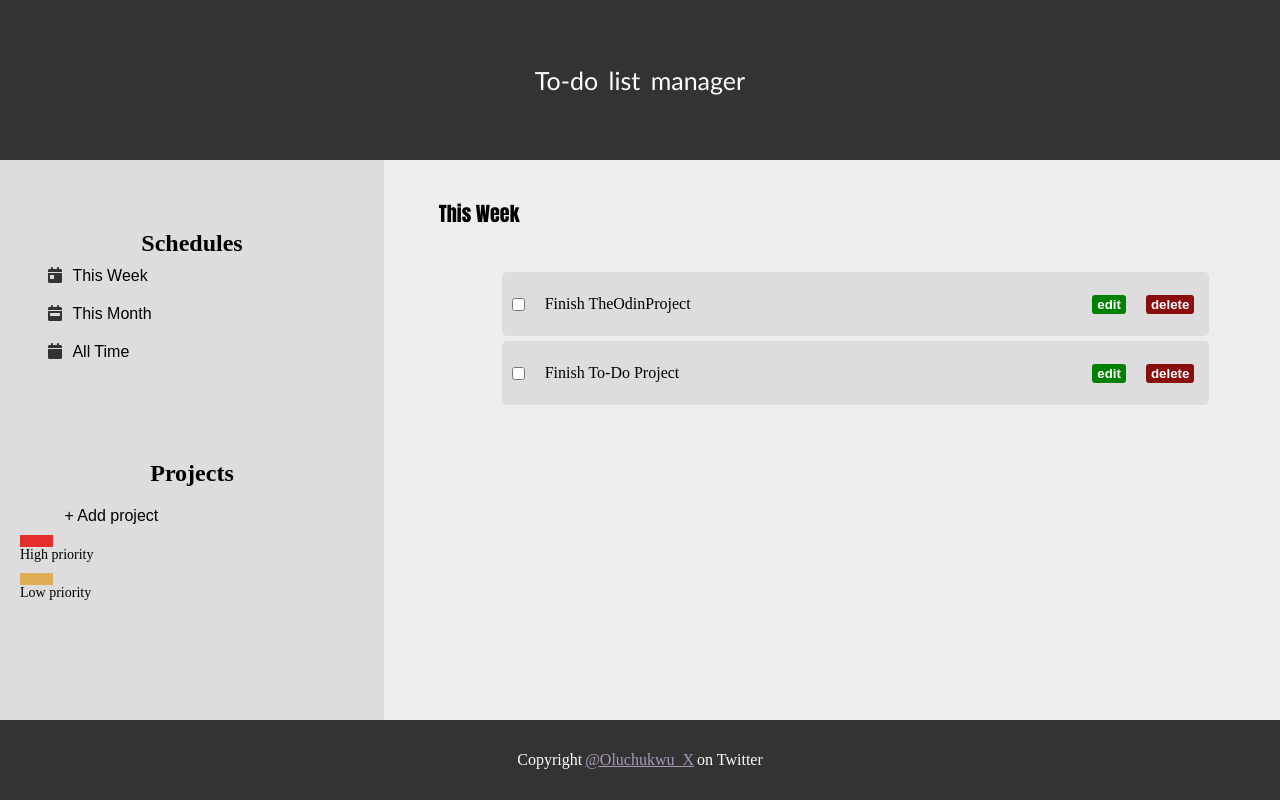
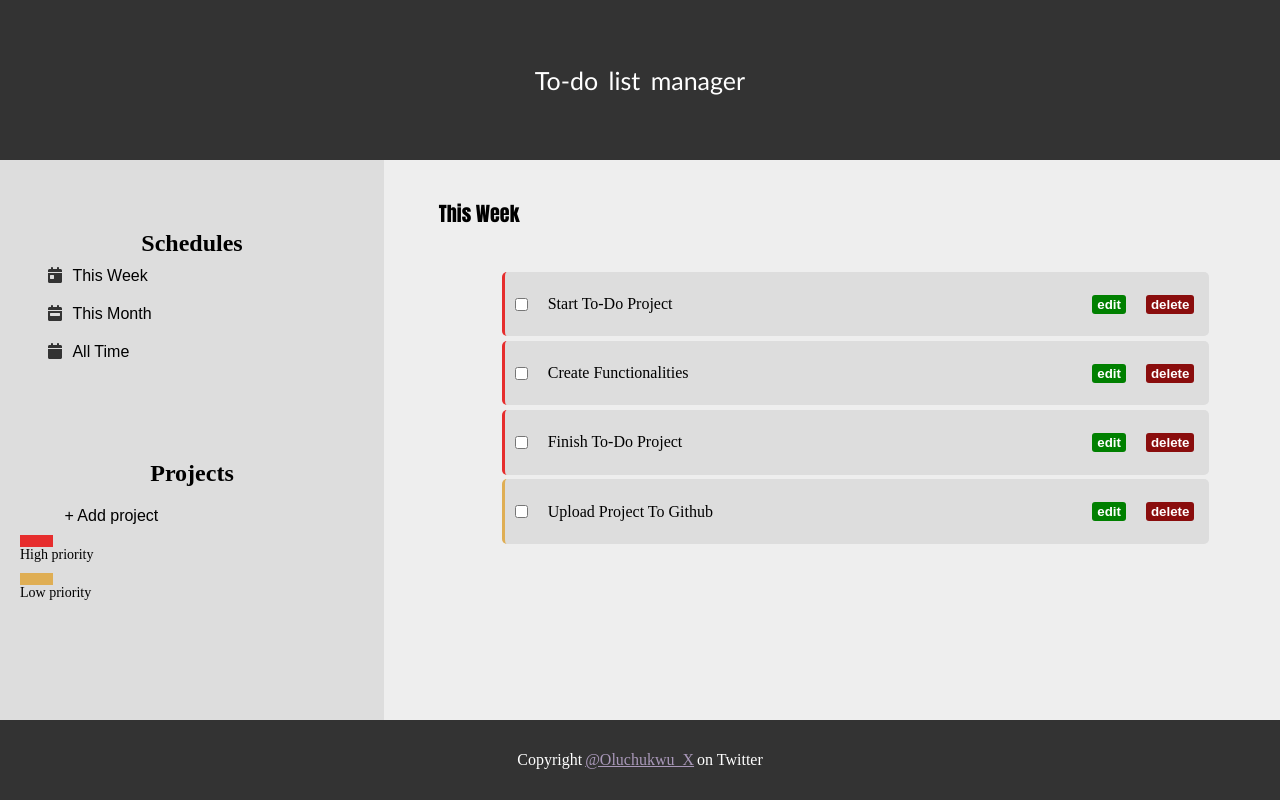
Before and after one commit to OluchukwuDivine/todo-list, a website built with webpack: page dist/index.html in a window 1280 px wide. Built offline with nearby package versions, Linux system fonts and the light colour scheme.

Commit message:
building functionalities

```diff
--- a/dist/index.html
+++ b/dist/index.html
@@ -55,16 +55,30 @@
                 <p id="project-heading">This Week
                 </p>
 
-                <div class="projects">
+                <div class="projects high-priority">
                     <input type="checkbox" name="checkbox" class="checkbox">
-                    <p id="project-title">Finish TheOdinProject</p>
+                    <p id="project-title">start to-do project</p>
                     <p class="project-date"></p>
                     <button class="project-btns edit-btn btn-edit">edit</button>
                     <button class="project-btns delete-btn btn-delete">delete</button>
                 </div>
-                <div class="projects">
+                <div class="projects high-priority">
+                    <input type="checkbox" name="checkbox" class="checkbox">
+                    <p id="project-title">create functionalities</p>
+                    <p class="project-date"></p>
+                    <button class="project-btns edit-btn btn-edit">edit</button>
+                    <button class="project-btns delete-btn btn-delete">delete</button>
+                </div>
+                <div class="projects high-priority">
                     <input type="checkbox" name="checkbox" class="checkbox">
                     <p id="project-title">Finish To-do Project</p>
+                    <p class="project-date"></p>
+                    <button class="project-btns edit-btn btn-edit">edit</button>
+                    <button class="project-btns delete-btn btn-delete">delete</button>
+                </div>
+                <div class="projects low-priority">
+                    <input type="checkbox" name="checkbox" class="checkbox">
+                    <p id="project-title">upload project to github</p>
                     <p class="project-date"></p>
                     <button class="project-btns edit-btn btn-edit">edit</button>
                     <button class="project-btns delete-btn btn-delete">delete</button>
--- a/dist/style.css
+++ b/dist/style.css
@@ -122,10 +122,10 @@ main{
     margin-top: 0.3em;
 }
 .high-priority{
-    border-left: 2px solid rgb(230, 45, 45);
+    border-left: 3px solid rgb(230, 45, 45);
 }
 .low-priority{
-    border-left: 2px solid rgb(223, 174, 84);
+    border-left: 3px solid rgb(223, 174, 84);
 }
 #project-title{
     text-transform: capitalize;
```
